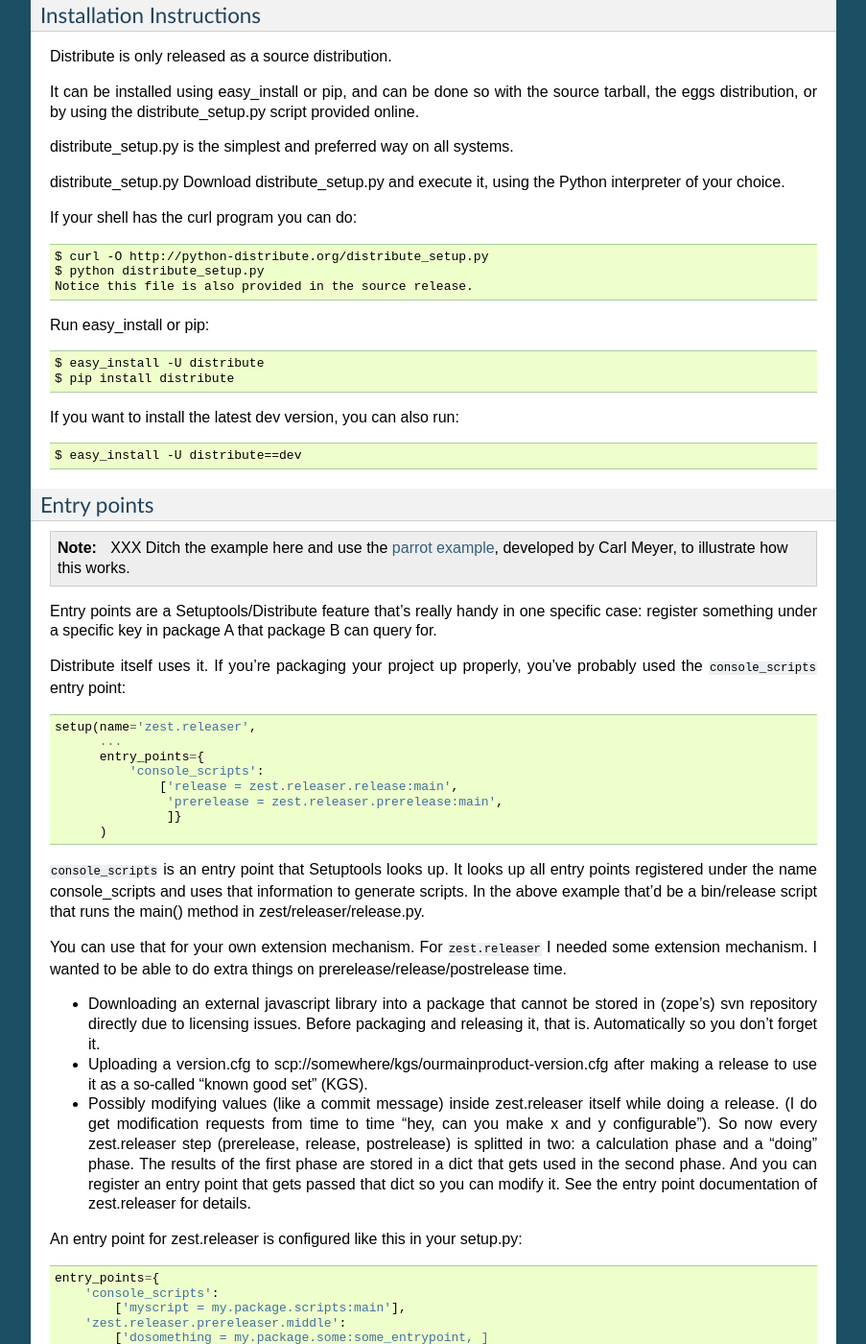
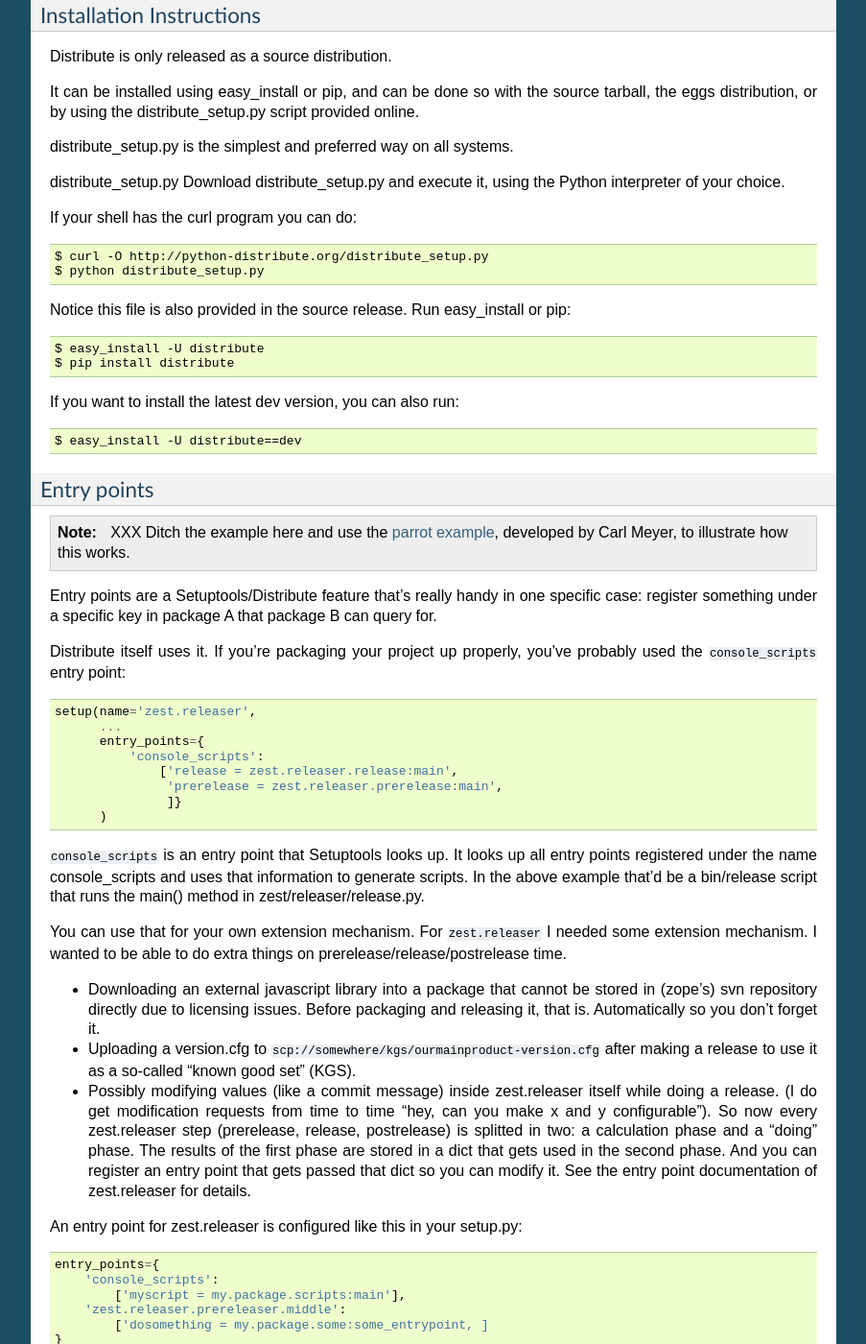
Before and after one commit to pypa/packaging.python.org, a Sphinx documentation site: the page built from source/creation.txt, in a window 1280 px wide and 1400 px high, scrolled down 282 px. Shown: the whole window at 96% size, without its empty margins (198-1101 px from the left). Built offline with Sphinx 7.4.7, drawn with Linux system fonts in a browser that asks for light colours; some of the changed text lies outside the part shown.

Commit message:
Resolved the first set of warnings that sphinx spits out.

```diff
--- a/source/creation.txt
+++ b/source/creation.txt
@@ -23,8 +23,8 @@
 
     $ curl -O http://python-distribute.org/distribute_setup.py
     $ python distribute_setup.py
-    Notice this file is also provided in the source release.
 
+Notice this file is also provided in the source release.
 Run easy_install or pip::
 
     $ easy_install -U distribute
@@ -68,7 +68,8 @@
   stored in (zope’s) svn repository directly due to licensing issues. Before
   packaging and releasing it, that is. Automatically so you don’t forget it.
 
-- Uploading a version.cfg to scp://somewhere/kgs/ourmainproduct-version.cfg
+- Uploading a version.cfg to
+  ``scp://somewhere/kgs/ourmainproduct-version.cfg``
   after making a release to use it as a so-called “known good set” (KGS).
 
 - Possibly modifying values (like a commit message) inside zest.releaser itself
--- a/source/usage.txt
+++ b/source/usage.txt
@@ -85,3 +85,5 @@
 you are installing multiple packages at once, some from your index and
 some from PyPI, you may want to use ``--extra-index-url`` instead, so
 pip will check both indexes.
+
+.. _chishop: http://github.com/ask/chishop
```
Also changed, not shown: other parts of source/creation.txt (+1 -1 lines), source/installation.txt (+3 -4 lines), source/introduction.txt (+4 -8 lines).
